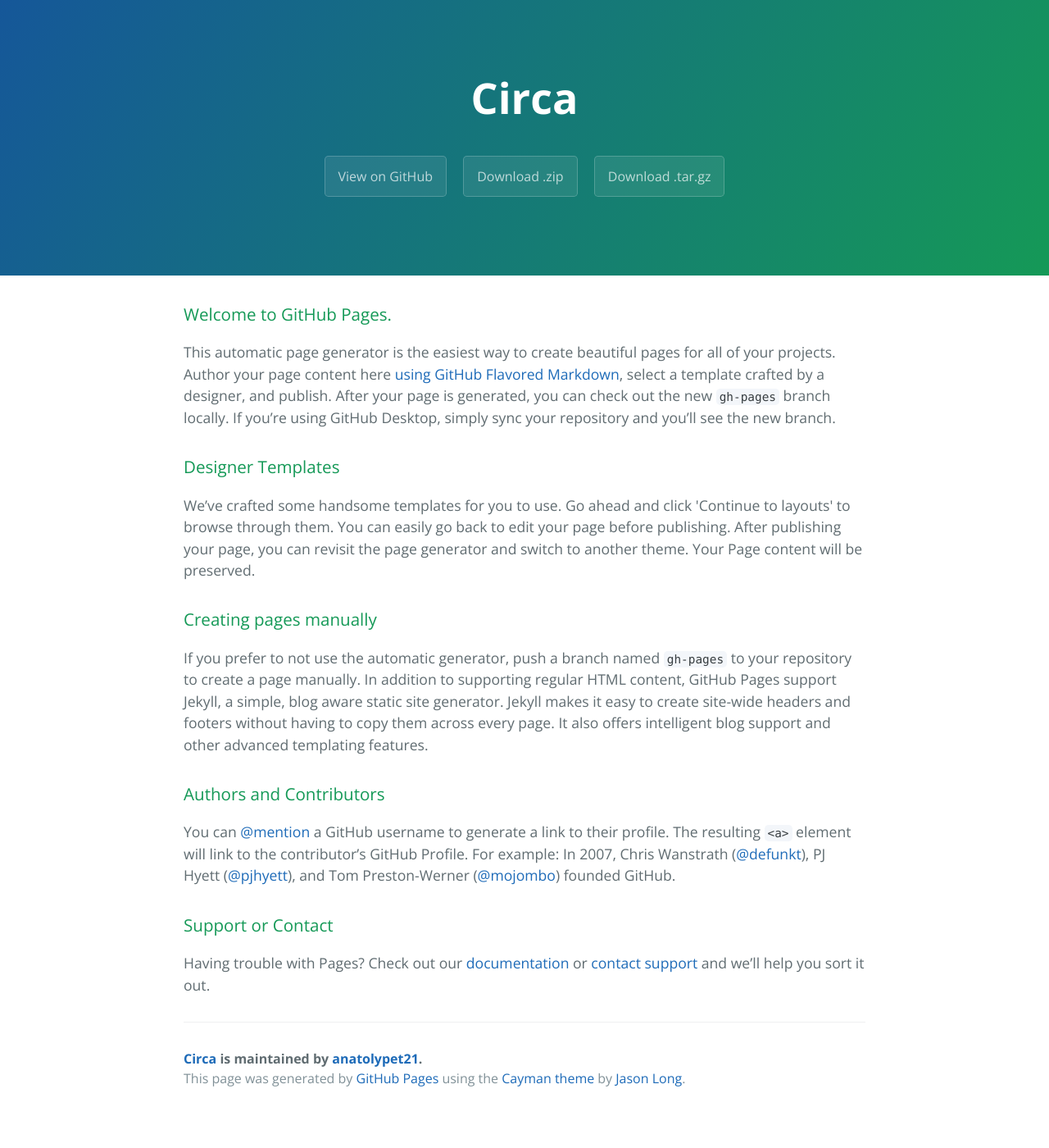
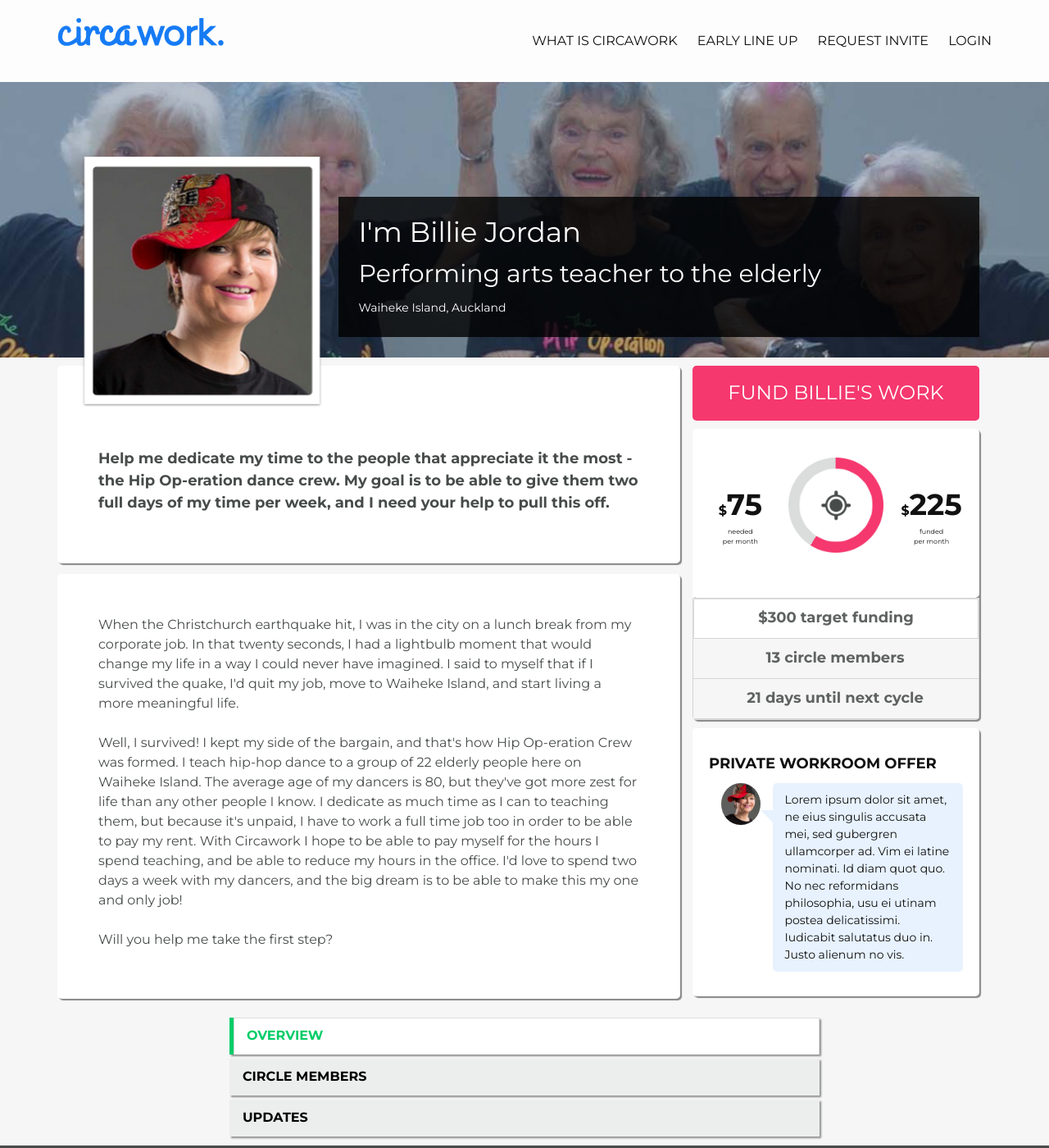
Before and after one commit to anatolypet21/circa, a Jekyll site: the page built from index.html, in a window 1280 px wide and 1400 px high. Shown: the whole window at 82% size. Built offline with Jekyll 4.4.1, drawn with Linux system fonts in a browser that asks for light colours; nearby versions of some CDN libraries.

Commit message:
Update index.html

```diff
--- a/index.html
+++ b/index.html
@@ -1,57 +1,31 @@
-<!DOCTYPE html>
-<html lang="en-us">
-  <head>
-    <meta charset="UTF-8">
-    <title>Circa by anatolypet21</title>
-    <meta name="viewport" content="width=device-width, initial-scale=1">
-    <link rel="stylesheet" type="text/css" href="stylesheets/normalize.css" media="screen">
-    <link href='https://fonts.googleapis.com/css?family=Open+Sans:400,700' rel='stylesheet' type='text/css'>
-    <link rel="stylesheet" type="text/css" href="stylesheets/stylesheet.css" media="screen">
-    <link rel="stylesheet" type="text/css" href="stylesheets/github-light.css" media="screen">
-  </head>
-  <body>
-    <section class="page-header">
-      <h1 class="project-name">Circa</h1>
-      <h2 class="project-tagline"></h2>
-      <a href="https://github.com/anatolypet21/circa" class="btn">View on GitHub</a>
-      <a href="https://github.com/anatolypet21/circa/zipball/master" class="btn">Download .zip</a>
-      <a href="https://github.com/anatolypet21/circa/tarball/master" class="btn">Download .tar.gz</a>
-    </section>
+---
+layout: default
 
-    <section class="main-content">
-      <h3>
-<a id="welcome-to-github-pages" class="anchor" href="#welcome-to-github-pages" aria-hidden="true"><span aria-hidden="true" class="octicon octicon-link"></span></a>Welcome to GitHub Pages.</h3>
+overview:
+      - title: Help me dedicate my time to the people that appreciate it the most - the Hip Op-eration dance crew.  My goal is to be able to give them two full days of my time per week, and I need your help to pull this off.
+        content: When the Christchurch earthquake hit, I was in the city on a lunch break from my corporate job. In that twenty seconds, I had a lightbulb moment that would change my life in a way I could never have imagined. I said to myself that if I survived the quake, I'd quit my job, move to Waiheke Island, and start living a more meaningful life.<br/><br/>Well, I survived! I kept my side of the bargain, and that's how Hip Op-eration Crew was formed. I teach hip-hop dance to a group of 22 elderly people here on Waiheke Island. The average age of my dancers is 80, but they've got more zest for life than any other people I know. I dedicate as much time as I can to teaching them, but because it's unpaid, I have to work a full time job too in order to be able to pay my rent. With Circawork I hope to be able to pay myself for the hours I spend teaching, and be able to reduce my hours in the office. I'd love to spend two days a week with my dancers, and the big dream is to be able to make this my one and only job!<br/><br/>Will you help me take the first step?
+---
 
-<p>This automatic page generator is the easiest way to create beautiful pages for all of your projects. Author your page content here <a href="https://guides.github.com/features/mastering-markdown/">using GitHub Flavored Markdown</a>, select a template crafted by a designer, and publish. After your page is generated, you can check out the new <code>gh-pages</code> branch locally. If you’re using GitHub Desktop, simply sync your repository and you’ll see the new branch.</p>
+<section id="profile">
+  <div class="page">
 
-<h3>
-<a id="designer-templates" class="anchor" href="#designer-templates" aria-hidden="true"><span aria-hidden="true" class="octicon octicon-link"></span></a>Designer Templates</h3>
+    <div class="container overview">
+      <div class="col-sm-8 wow fadeInDown overviewcontent">
+        {% include overview.html %}
+      </div>
+      <div class="col-sm-4 wow fadeInDown desktop">
+        {% include side.html %}
+      </div>
+    </div>
 
-<p>We’ve crafted some handsome templates for you to use. Go ahead and click 'Continue to layouts' to browse through them. You can easily go back to edit your page before publishing. After publishing your page, you can revisit the page generator and switch to another theme. Your Page content will be preserved.</p>
-
-<h3>
-<a id="creating-pages-manually" class="anchor" href="#creating-pages-manually" aria-hidden="true"><span aria-hidden="true" class="octicon octicon-link"></span></a>Creating pages manually</h3>
-
-<p>If you prefer to not use the automatic generator, push a branch named <code>gh-pages</code> to your repository to create a page manually. In addition to supporting regular HTML content, GitHub Pages support Jekyll, a simple, blog aware static site generator. Jekyll makes it easy to create site-wide headers and footers without having to copy them across every page. It also offers intelligent blog support and other advanced templating features.</p>
-
-<h3>
-<a id="authors-and-contributors" class="anchor" href="#authors-and-contributors" aria-hidden="true"><span aria-hidden="true" class="octicon octicon-link"></span></a>Authors and Contributors</h3>
-
-<p>You can <a href="https://help.github.com/articles/basic-writing-and-formatting-syntax/#mentioning-users-and-teams" class="user-mention">@mention</a> a GitHub username to generate a link to their profile. The resulting <code>&lt;a&gt;</code> element will link to the contributor’s GitHub Profile. For example: In 2007, Chris Wanstrath (<a href="https://github.com/defunkt" class="user-mention">@defunkt</a>), PJ Hyett (<a href="https://github.com/pjhyett" class="user-mention">@pjhyett</a>), and Tom Preston-Werner (<a href="https://github.com/mojombo" class="user-mention">@mojombo</a>) founded GitHub.</p>
-
-<h3>
-<a id="support-or-contact" class="anchor" href="#support-or-contact" aria-hidden="true"><span aria-hidden="true" class="octicon octicon-link"></span></a>Support or Contact</h3>
-
-<p>Having trouble with Pages? Check out our <a href="https://help.github.com/pages">documentation</a> or <a href="https://github.com/contact">contact support</a> and we’ll help you sort it out.</p>
-
-      <footer class="site-footer">
-        <span class="site-footer-owner"><a href="https://github.com/anatolypet21/circa">Circa</a> is maintained by <a href="https://github.com/anatolypet21">anatolypet21</a>.</span>
-
-        <span class="site-footer-credits">This page was generated by <a href="https://pages.github.com">GitHub Pages</a> using the <a href="https://github.com/jasonlong/cayman-theme">Cayman theme</a> by <a href="https://twitter.com/jasonlong">Jason Long</a>.</span>
-      </footer>
-
-    </section>
-
-
-  </body>
-</html>
+    <div class="left-accordian">
+      <div class="parrent pull">
+        <ul class="nav nav-tabs nav-stacked">
+            <li class="active"><a href="#page1" data-toggle="tab" class="analistic-01">Overview</a></li>
+            <li class=""><a href="#page2" data-toggle="tab" class="analistic-02">circle members</a></li>
+            <li class=""><a href="#page3" data-toggle="tab" class="tehnical">updates</a></li>
+        </ul>
+     </div>
+    </div>
+  </div>
+ </section>
```
